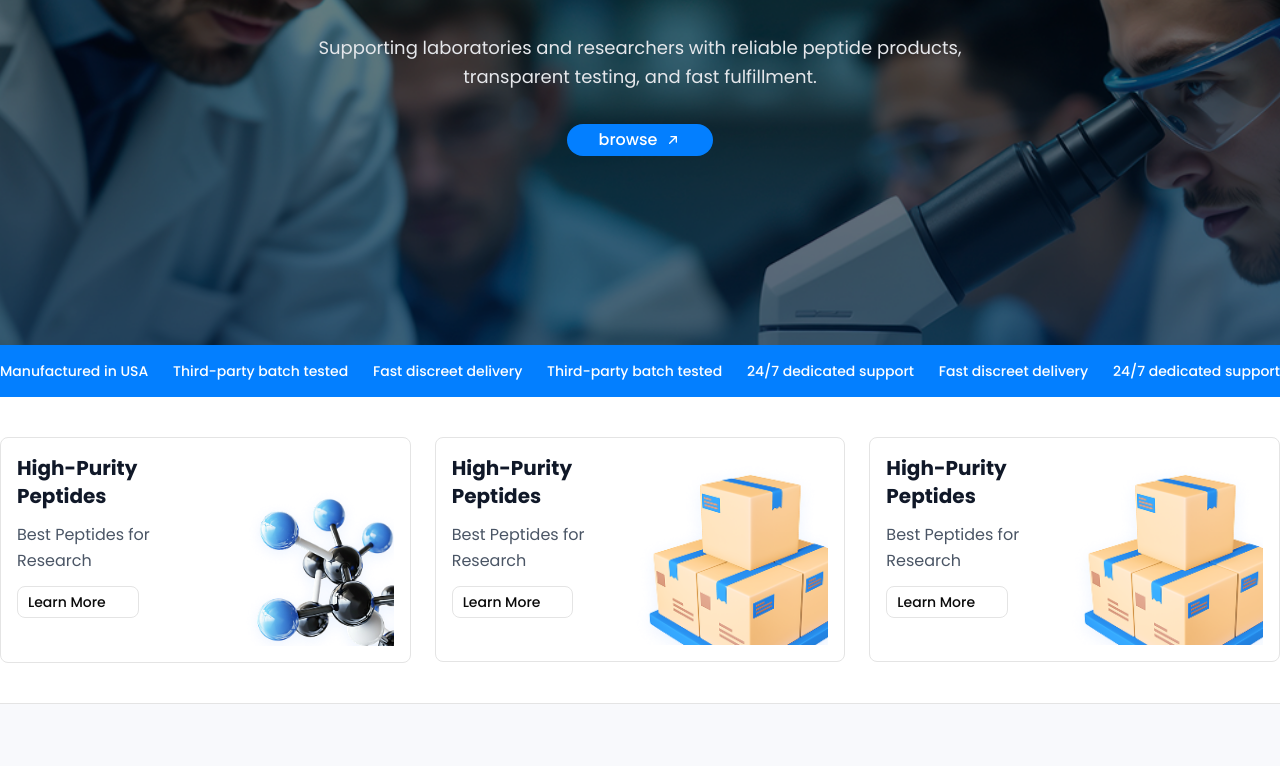
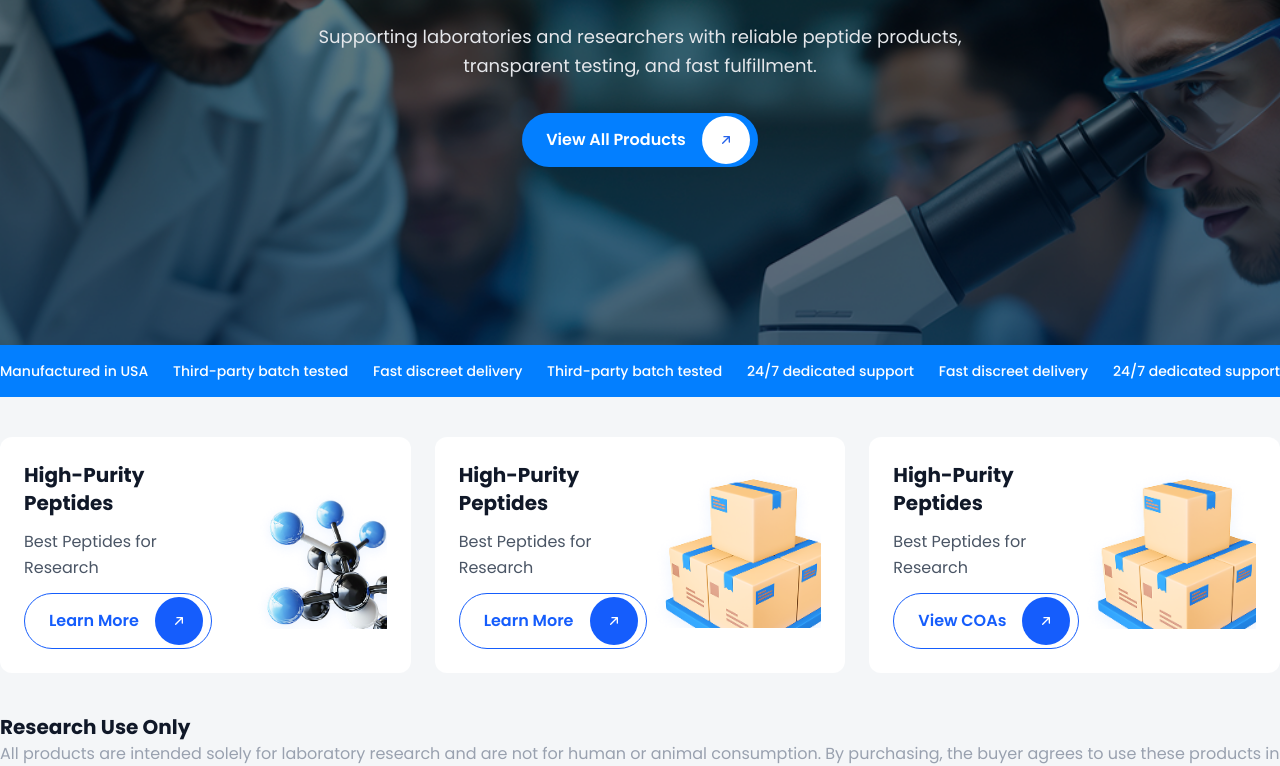
Before and after one commit to mkiuzzal01/peptide, a Next.js app: page / in a window 1280 px wide. Shown: the part 400-1166 px from the top of the page. Built offline with nearby package versions, Linux system fonts and the light colour scheme.

Commit message:
update the header card section

```diff
--- a/app/(main)/page.tsx
+++ b/app/(main)/page.tsx
@@ -1,13 +1,13 @@
-import Header from '../components/header/Header';
-import Hero from '../components/hero/Hero';
-import HeroBottom from '../components/hero/HeroBottom';
+import Header from "../components/header/Header";
+import Hero from "../components/hero/Hero";
+import HeroBottom from "../components/hero/HeroBottom";
 
 export default function Home() {
   return (
-    <div>
+    <>
       <Hero />
       <HeroBottom />
       <Header />
-    </div>
+    </>
   );
 }
--- a/app/components/buttons/Action.tsx
+++ b/app/components/buttons/Action.tsx
@@ -1,13 +1,13 @@
-'use client';
+"use client";
 
-import { Button } from '@/components/ui/button';
-import { cn } from '@/lib/utils';
-import React, { ButtonHTMLAttributes } from 'react';
+import { Button } from "@/components/ui/button";
+import { cn } from "@/lib/utils";
+import React, { ButtonHTMLAttributes } from "react";
 
 interface ActionProps extends ButtonHTMLAttributes<HTMLButtonElement> {
   name: string;
   icon?: React.ReactNode;
-  iconPosition?: 'left' | 'right';
+  iconPosition?: "left" | "right";
   className?: string;
   onClick?: () => void;
   disabled?: boolean;
@@ -16,15 +16,20 @@ interface ActionProps extends ButtonHTMLAttributes<HTMLButtonElement> {
 export default function Action({
   name,
   icon,
-  iconPosition = 'left',
+  iconPosition = "left",
   className,
   ...props
 }: ActionProps) {
   return (
-    <Button {...props} className={cn('flex items-center gap-2', className)}>
-      {icon && iconPosition === 'left' && icon}
-      {name}
-      {icon && iconPosition === 'right' && icon}
+    <Button
+      {...props}
+      className={cn("inline-flex items-center justify-center", className)}
+    >
+      {icon && iconPosition === "left" && icon}
+
+      <span>{name}</span>
+
+      {icon && iconPosition === "right" && icon}
     </Button>
   );
 }
--- a/app/components/cards/HeaderCard.tsx
+++ b/app/components/cards/HeaderCard.tsx
@@ -1,7 +1,6 @@
-import { Button } from '@/components/ui/button';
-import React from 'react';
-import ArrowIcon from '../icons/ArrowIcon';
-import Container from '../shared/Container';
+import Container from "../shared/Container";
+import Action from "../buttons/Action";
+import ArrowIcon from "../icons/ArrowIcon";
 
 interface Props {
   buttonTitle: string;
@@ -19,7 +18,7 @@ export default function HeaderCard({
 }: Props) {
   return (
     <Container>
-      <div className="flex rounded-lg border p-4">
+      <div className="flex rounded-xl p-6 bg-white">
         <div className="space-y-3 flex-1">
           <h2 className="text-lg sm:text-xl font-bold text-gray-900">
             {title}
@@ -29,10 +28,23 @@ export default function HeaderCard({
             {description}
           </p>
 
-          <Button variant="outline" className="">
-            {buttonTitle}
-            <ArrowIcon />
-          </Button>
+          <Action
+            iconPosition="right"
+            name={buttonTitle}
+            title="Browse Products"
+            icon={<ArrowIcon bgColor="bg-blue-600" iconColor="white" />}
+            className="
+              bg-[#FFFFF] border border-blue-600
+              text-blue-600
+              h-14
+              pl-6 pr-2
+              rounded-full
+              text-sm sm:text-base
+              font-semibold
+              transition-all duration-200
+              flex items-center gap-4
+            "
+          />
         </div>
 
         {image && (
--- a/app/components/header/Header.tsx
+++ b/app/components/header/Header.tsx
@@ -1,26 +1,26 @@
-import HeaderCard from '../cards/HeaderCard';
-import Image from 'next/image';
-import Object1 from '@/public/header/Object 1.png';
-import MedicineBox from '@/public/header/medicine_box.png';
-import Container from '../shared/Container';
+import HeaderCard from "../cards/HeaderCard";
+import Image from "next/image";
+import Object1 from "@/public/header/Object 1.png";
+import MedicineBox from "@/public/header/medicine_box.png";
+import Container from "../shared/Container";
 
 const header = [
   {
-    title: 'High-Purity Peptides',
-    description: 'Best Peptides for Research',
-    buttonTitle: 'Learn More',
+    title: "High-Purity Peptides",
+    description: "Best Peptides for Research",
+    buttonTitle: "Learn More",
     image: <Image alt="App Store" height={300} width={200} src={Object1} />,
   },
   {
-    title: 'High-Purity Peptides',
-    description: 'Best Peptides for Research',
-    buttonTitle: 'Learn More',
+    title: "High-Purity Peptides",
+    description: "Best Peptides for Research",
+    buttonTitle: "Learn More",
     image: <Image alt="App Store" height={300} width={200} src={MedicineBox} />,
   },
   {
-    title: 'High-Purity Peptides',
-    description: 'Best Peptides for Research',
-    buttonTitle: 'Learn More',
+    title: "High-Purity Peptides",
+    description: "Best Peptides for Research",
+    buttonTitle: "View COAs",
     image: <Image alt="App Store" height={300} width={200} src={MedicineBox} />,
   },
 ];
@@ -40,6 +40,16 @@ export default function Header() {
             />
           ))}
         </div>
+        <div className="py-10">
+          <h1 className="text-xl font-bold text-gray-900">Research Use Only</h1>
+          <p className="text-sm sm:text-base text-gray-400 leading-relaxed">
+            All products are intended solely for laboratory research and are not
+            for human or animal consumption. By purchasing, the buyer agrees to
+            use these products in compliance with all applicable laws. All
+            products currently listed on this site are for research purposes
+            ONLY.
+          </p>
+        </div>
       </Container>
     </section>
   );
--- a/app/components/hero/Hero.tsx
+++ b/app/components/hero/Hero.tsx
@@ -1,7 +1,7 @@
-import Image from 'next/image';
-import hero from '@/public/hero/hero_1.png';
-import Action from '../buttons/Action';
-import ArrowIcon from '../icons/ArrowIcon';
+import Image from "next/image";
+import hero from "@/public/hero/hero_1.png";
+import Action from "../buttons/Action";
+import ArrowIcon from "../icons/ArrowIcon";
 
 export default function Hero() {
   return (
@@ -29,17 +29,19 @@ export default function Hero() {
         <div className="mt-5 sm:mt-8 flex justify-center">
           <Action
             iconPosition="right"
-            name="browse"
+            name="View All Products"
             title="Browse Products"
             icon={<ArrowIcon />}
             className="
       bg-[#037FFF] hover:bg-[#0266d6]
       text-white
-              px-5 sm:px-8
-              py-2.5 sm:py-4
+      h-14
+      pl-6 pr-2
       rounded-full
       text-sm sm:text-base
+      font-semibold
       transition-all duration-200
+      flex items-center gap-4
     "
           />
         </div>
--- a/app/components/icons/ArrowIcon.tsx
+++ b/app/components/icons/ArrowIcon.tsx
@@ -1,5 +1,27 @@
-export default function ArrowIcon() {
+import { cn } from "@/lib/utils";
+
+interface ArrowIconProps {
+  bgColor?: string;
+  iconColor?: string;
+  size?: string;
+  className?: string;
+}
+
+export default function ArrowIcon({
+  bgColor = "bg-white",
+  iconColor = "#2563EB",
+  size = "w-12 h-12",
+  className,
+}: ArrowIconProps) {
   return (
+    <div
+      className={cn(
+        "flex items-center justify-center rounded-full",
+        bgColor,
+        size,
+        className,
+      )}
+    >
       <svg
         xmlns="http://www.w3.org/2000/svg"
         width="24"
@@ -9,8 +31,9 @@ export default function ArrowIcon() {
       >
         <path
           d="M18.0019 7.05C18.0019 6.78478 17.8965 6.53043 17.709 6.34289C17.5215 6.15536 17.2671 6.05 17.0019 6.05L9.00189 6C8.73668 6 8.48232 6.10536 8.29479 6.29289C8.10725 6.48043 8.00189 6.73478 8.00189 7C8.00189 7.26522 8.10725 7.51957 8.29479 7.70711C8.48232 7.89464 8.73668 8 9.00189 8H14.5619L6.29189 16.29C6.19816 16.383 6.12377 16.4936 6.073 16.6154C6.02223 16.7373 5.99609 16.868 5.99609 17C5.99609 17.132 6.02223 17.2627 6.073 17.3846C6.12377 17.5064 6.19816 17.617 6.29189 17.71C6.38486 17.8037 6.49546 17.8781 6.61732 17.9289C6.73917 17.9797 6.86988 18.0058 7.00189 18.0058C7.1339 18.0058 7.26461 17.9797 7.38647 17.9289C7.50833 17.8781 7.61893 17.8037 7.71189 17.71L16.0019 9.42V15C16.0019 15.2652 16.1072 15.5196 16.2948 15.7071C16.4823 15.8946 16.7367 16 17.0019 16C17.2671 16 17.5215 15.8946 17.709 15.7071C17.8965 15.5196 18.0019 15.2652 18.0019 15V7.05Z"
-        fill="white"
+          fill={iconColor}
         />
       </svg>
+    </div>
   );
 }
--- /dev/null
+++ b/app/components/products/Explore.tsx
@@ -0,0 +1,5 @@
+import React from "react";
+
+export default function Explore() {
+  return <div>Explore</div>;
+}
--- /dev/null
+++ b/app/components/shared/SectionTitle.tsx
@@ -0,0 +1,3 @@
+export default function SectionTitle() {
+  return <div>SectionTitle</div>;
+}
--- a/app/globals.css
+++ b/app/globals.css
@@ -1,6 +1,6 @@
-@import 'tailwindcss';
-@import 'tw-animate-css';
-@import 'shadcn/tailwind.css';
+@import "tailwindcss";
+@import "tw-animate-css";
+@import "shadcn/tailwind.css";
 
 @custom-variant dark (&:is(.dark *));
 
@@ -36,6 +36,10 @@
   --color-ring: var(--ring);
 
   --radius: 0.625rem;
+}
+
+body {
+  background: #f4f6f8;
 }
 
 /* =========================
```
Also changed, not shown: 1 other file (tests, documents, lock files or other folders). Lines whose indentation alone changed are shown as unchanged.
